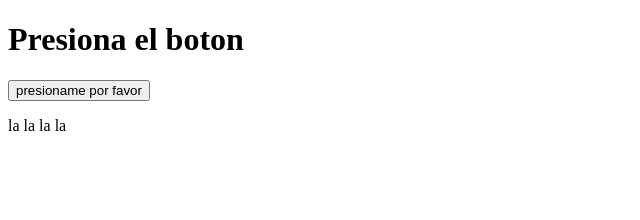
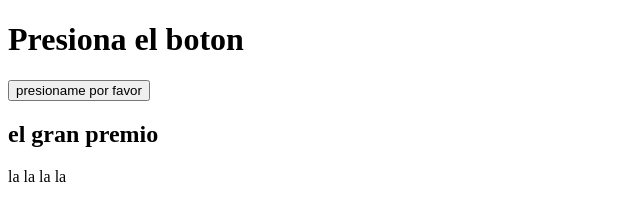
Before and after one commit to FredyRamirezv4/git, a plain HTML site: page webprueba/index.html in a window 1280 px wide. Shown: the whole page, without its empty margins (0-640 px from the left). Drawn offline with Linux system fonts and the light colour scheme.

Commit message:
commit sin -m//

```diff
--- a/webprueba/index.html
+++ b/webprueba/index.html
@@ -9,7 +9,9 @@
 <body>
     <h1>Presiona el boton</h1>
     <button>presioname por favor</button>
+    <h2>el gran premio</h2>
     <p> la la la la</p>
+
 
 </body>
 </html>
```
